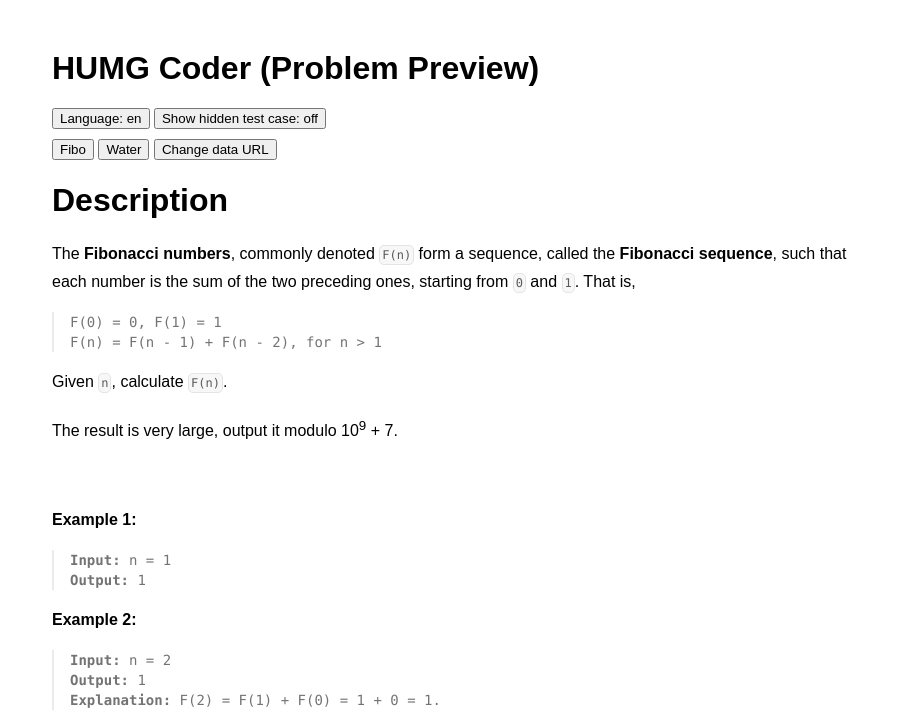
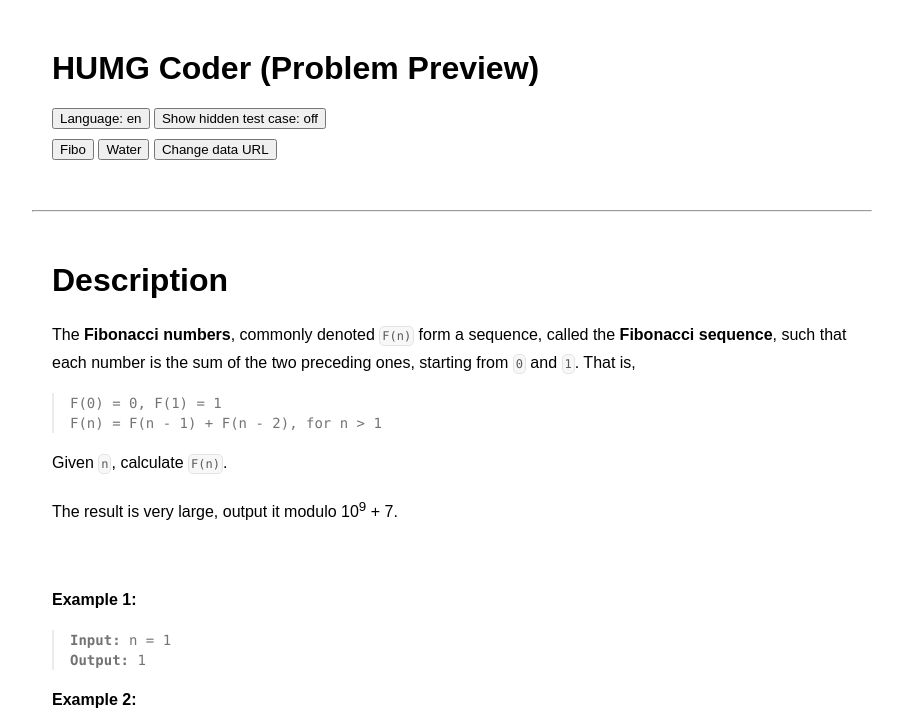
Before and after one commit to Hth4nh/nckh_problems, a plain HTML site: page index.html in a window 1280 px wide. Shown: the top 723 px of the page, without its empty margins (188-1091 px from the left). Drawn offline with nearby package versions, Linux system fonts and the light colour scheme.

Commit message:
Update index.html

```diff
--- a/index.html
+++ b/index.html
@@ -73,6 +73,7 @@
             <button class="btn" onclick="setDataUrl('./problems/container-with-most-water/problem_no_testcase.json')">Water</button>
             <button id="data-switch" class="btn" onclick="setDataUrl(prompt('Data URL: '))">Change data URL</button>
         </div>
+        <hr style="margin: 50px -20px;">
         <h1>Description</h1>
         <div id="problem-description"></div>
         <hr style="margin: 50px -20px;">
```
